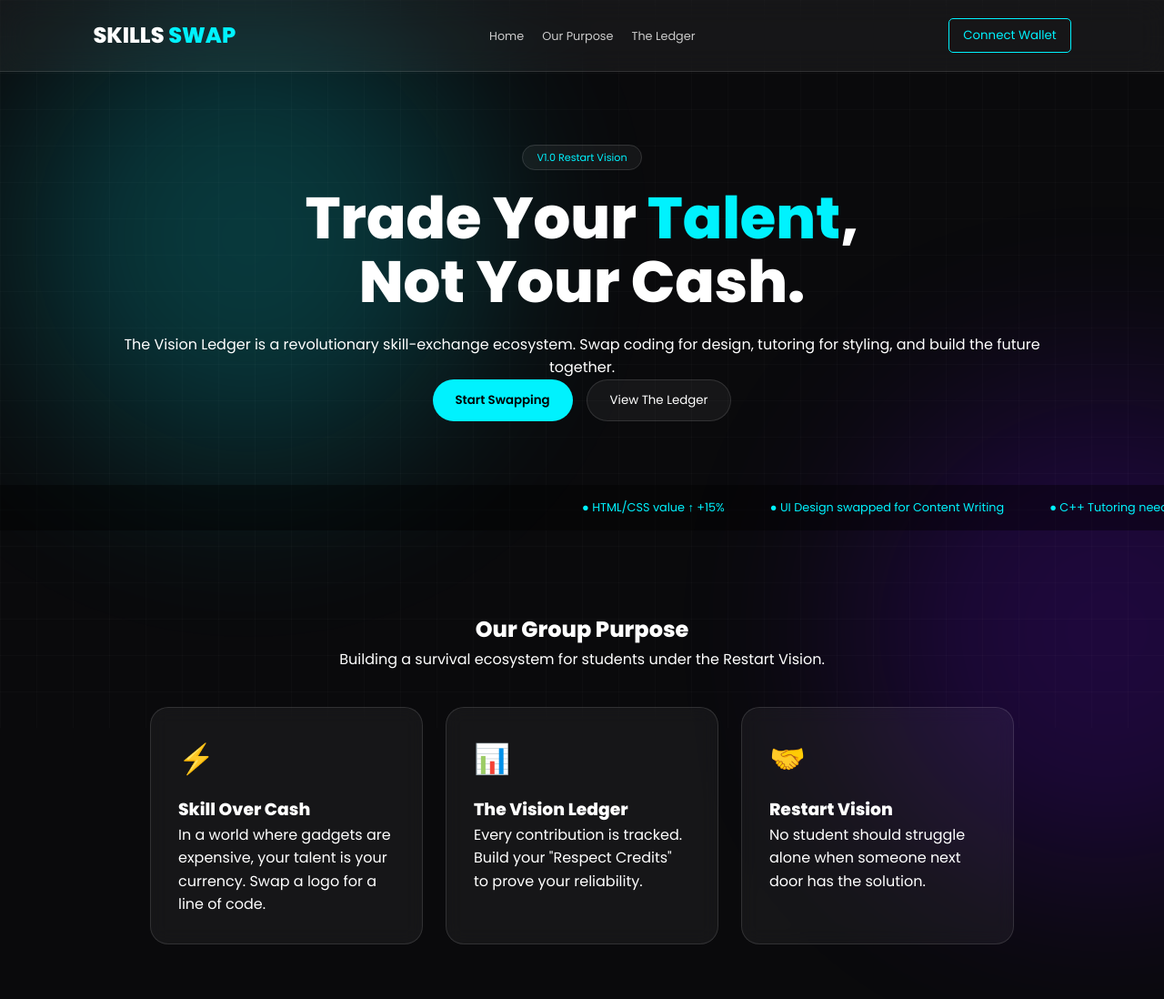
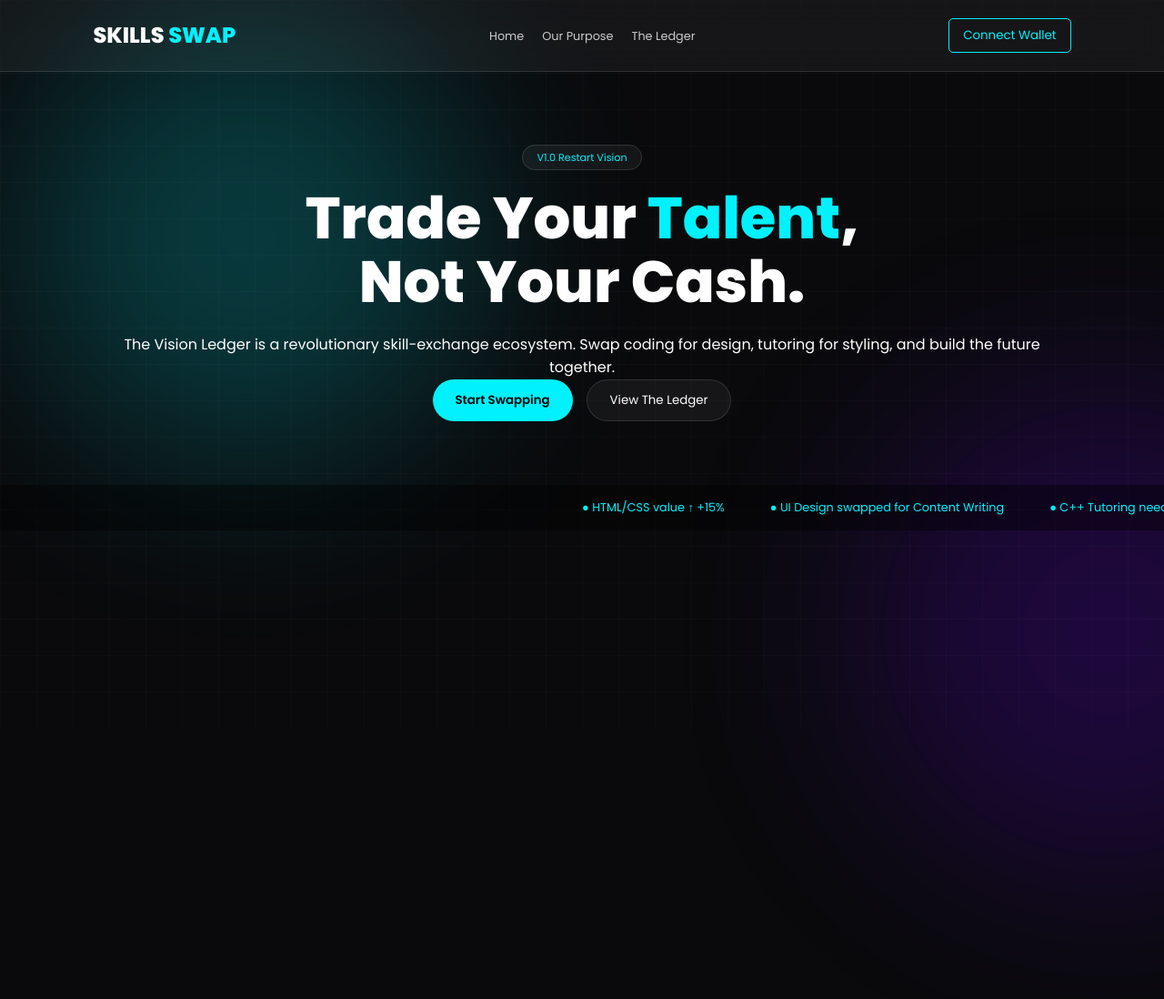
Before and after one commit to Etimbok/vision-ledger, a plain HTML site: page index.html in a window 1280 px wide. Shown: the whole page at 91% size. After the commit the page ends 800 px from the top, so only its background shows below. Drawn offline with Linux system fonts and the light colour scheme.

Commit message:
Update index.html

```diff
--- a/index.html
+++ b/index.html
@@ -5,7 +5,7 @@
     <meta name="viewport" content="width=device-width, initial-scale=1.0">
     <title>Skills-Swap | The Vision Ledger</title>
     <link href="https://fonts.googleapis.com/css2?family=Poppins:wght@300;400;600;800&display=swap" rel="stylesheet">
-    <link rel="stylesheet" href="style.css">
+    <link rel="stylesheet" href="./style.css">
 </head>
 <body>
 
@@ -46,34 +46,8 @@
                 <span class="ticker-item">● UI Design swapped for Content Writing</span>
                 <span class="ticker-item">● C++ Tutoring needed in 200L</span>
                 <span class="ticker-item">● Respect Credits: 2.4k Distributed</span>
-                <span class="ticker-item">● HTML/CSS value ↑ +15%</span>
-                <span class="ticker-item">● UI Design swapped for Content Writing</span>
             </div>
         </div>
-
-        <section class="purpose-section" id="purpose">
-            <div class="section-header">
-                <h2>Our <span>Group Purpose</span></h2>
-                <p>Building a survival ecosystem for students under the Restart Vision.</p>
-            </div>
-            <div class="purpose-grid">
-                <div class="purpose-card">
-                    <div class="icon">⚡</div>
-                    <h3>Skill Over Cash</h3>
-                    <p>In a world where gadgets are expensive, your talent is your currency. Swap a logo for a line of code.</p>
-                </div>
-                <div class="purpose-card">
-                    <div class="icon">📊</div>
-                    <h3>The Vision Ledger</h3>
-                    <p>Every contribution is tracked. Build your "Respect Credits" to prove your reliability.</p>
-                </div>
-                <div class="purpose-card">
-                    <div class="icon">🤝</div>
-                    <h3>Restart Vision</h3>
-                    <p>No student should struggle alone when someone next door has the solution.</p>
-                </div>
-            </div>
-        </section>
     </main>
 </body>
 </html>
```
